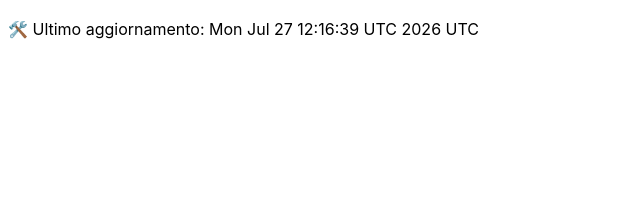
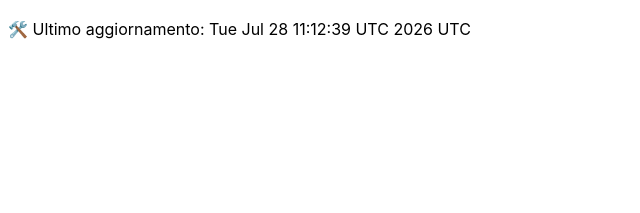
Before and after one commit to DanteTrb/DanteTrb.github.io, a Jekyll site: the page built from badges.md, in a window 1280 px wide. Shown: the top 213 px of the page, without its empty margins (0-640 px from the left). Built offline with Jekyll 4.4.1, drawn with Linux system fonts in a browser that asks for light colours; our own code applies the rules of GitHub Pages for plain Markdown files.

Commit message:
🛠️ Aggiornamento automatico badge

```diff
--- a/badges.md
+++ b/badges.md
@@ -1 +1 @@
-🛠️ Ultimo aggiornamento: Mon Jul 27 12:16:39 UTC 2026 UTC
+🛠️ Ultimo aggiornamento: Tue Jul 28 11:12:39 UTC 2026 UTC
```
